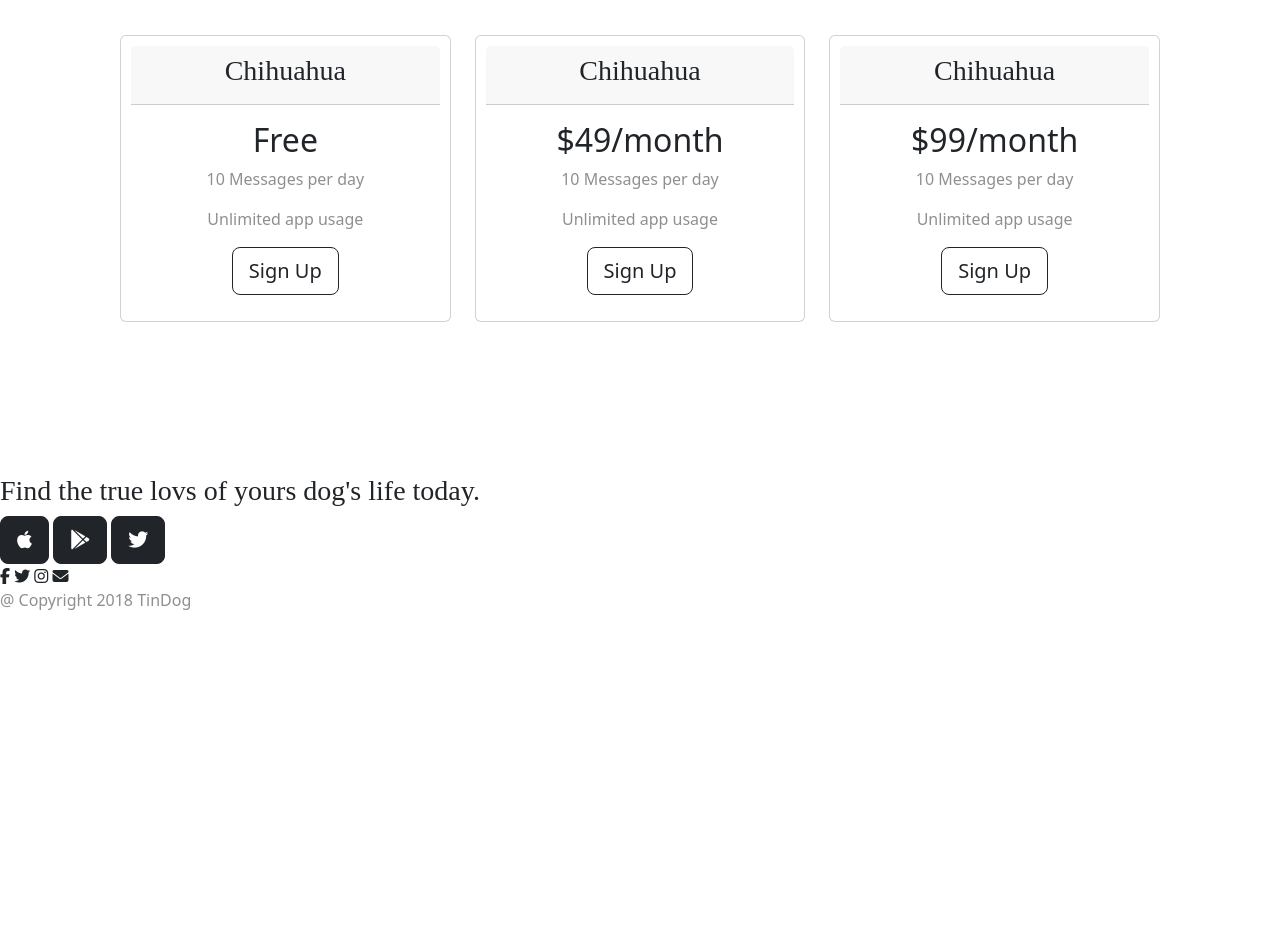
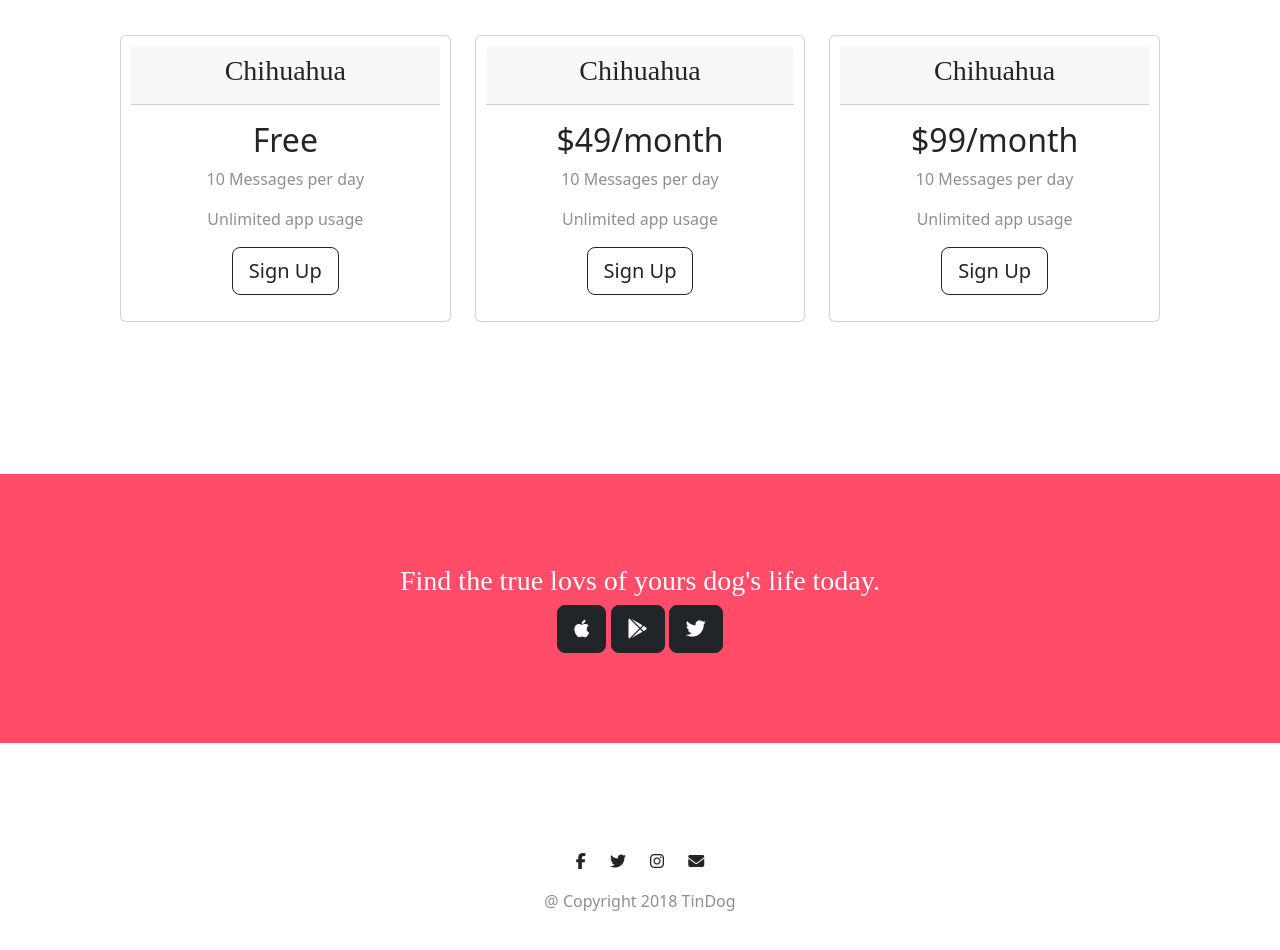
Before and after one commit to itsAakashz/tinDog, a plain HTML site: page index.html in a window 1280 px wide. Shown: the part 2430-3380 px from the top of the page. Before the commit the page ends 3058 px from the top, so only its background shows below. Drawn offline with nearby package versions, Linux system fonts and the light colour scheme.

Commit message:
Update style.css

```diff
--- a/style.css
+++ b/style.css
@@ -1,6 +1,4 @@
-*{
 
-}
 #title-h1{
     font-family: "Montserrat-Black";
     font-size: 3rem;
@@ -84,9 +82,27 @@ line-height: 1.5;
     padding: 100px;
     text-align: center;
 }
+
 .pricing-cards{
     padding: 3% 2%;
 }
+
 .card{
     padding: 10px;
 }
+
+#cta{
+    background-color: #ff4c68;
+    color: #fff;
+    padding: 7% 15%;
+    text-align: center;
+}
+
+.social-icon{
+    margin: 20px 10px;
+}
+
+#footer{
+    padding: 7% 15%;
+    text-align: center;
+}
```
